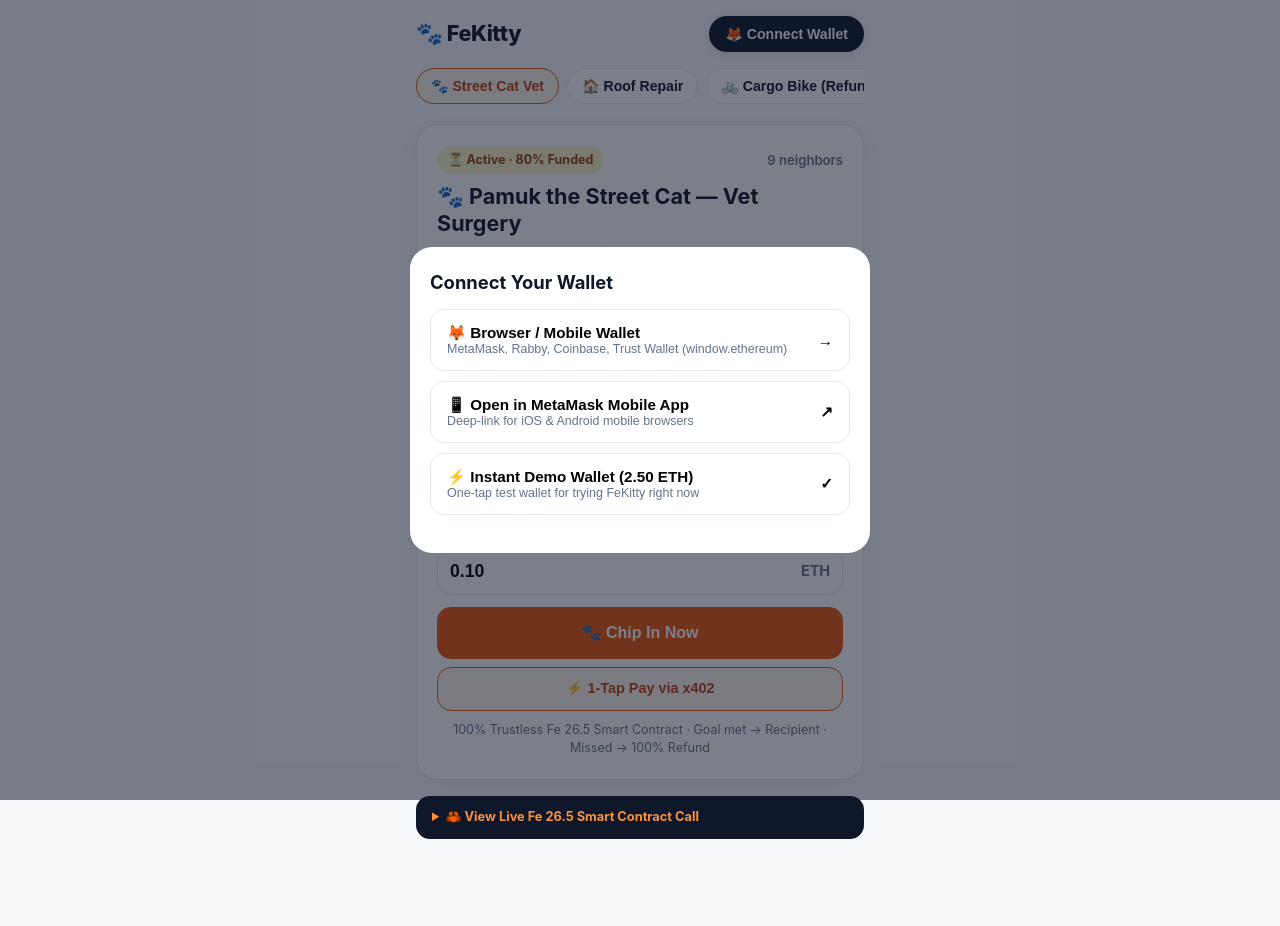
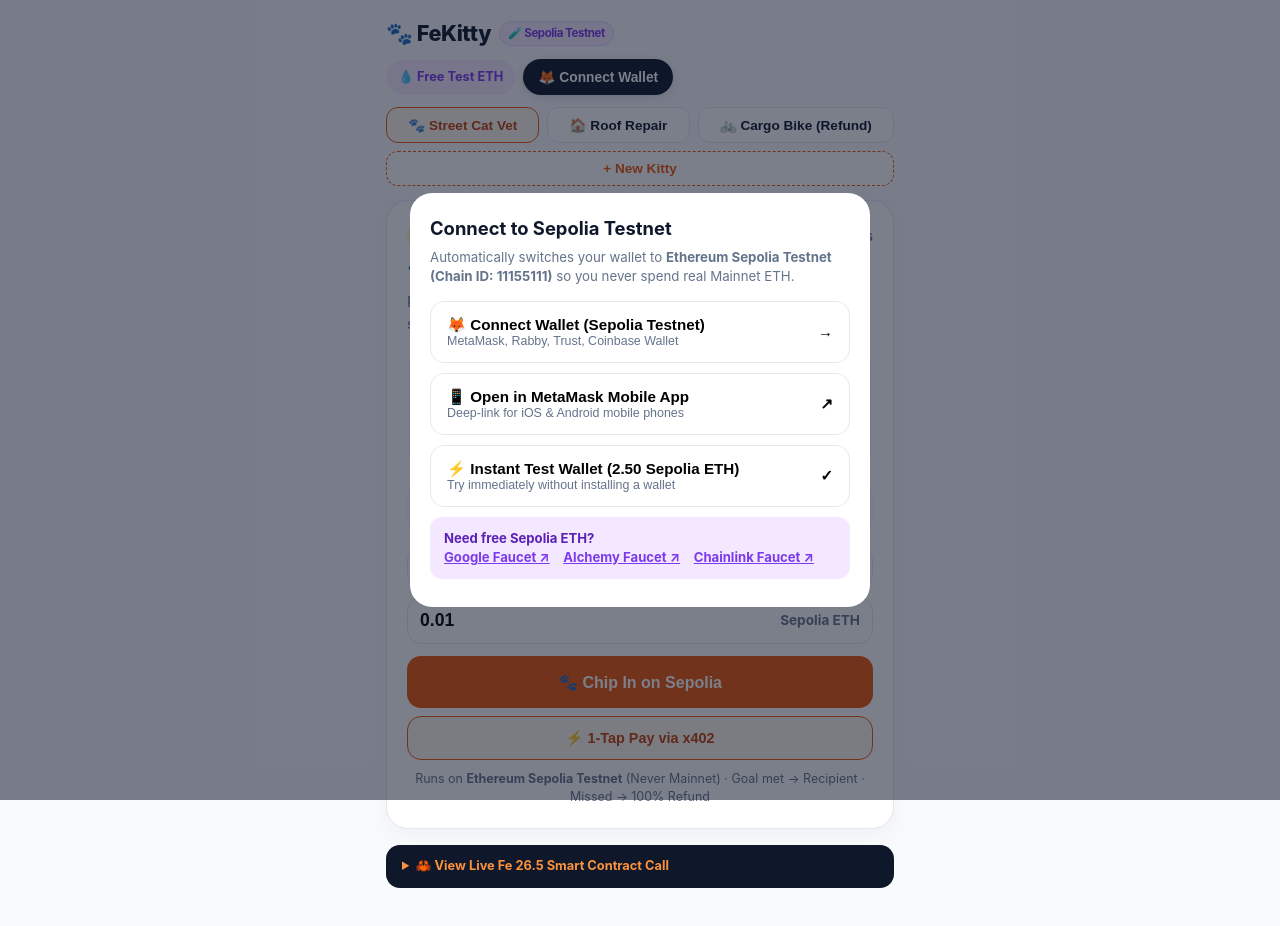
Before and after one commit to criticalsilence/cukka, a website: page fekitty.html in a window 1280 px wide. Both pictures are taken after a click on the button "⚡ 1-Tap Pay via x402". Before the commit the page ends 887 px from the top, so only its background shows below. Drawn offline with Linux system fonts and the light colour scheme.

Commit message:
Fix desktop category pills wrap and enforce Sepolia Testnet

```diff
--- a/fekitty.html
+++ b/fekitty.html
@@ -2,8 +2,8 @@
 <html lang="en">
 <head>
   <meta charset="UTF-8" />
-  <meta name="viewport" content="width=device-width, initial-scale=1.0, maximum-scale=1.0, user-scalable=no" />
-  <title>FeKitty 🐾 — Simple Community Money Pots</title>
+  <meta name="viewport" content="width=device-width, initial-scale=1.0" />
+  <title>FeKitty 🐾 — Simple Community Money Pots (Sepolia Testnet)</title>
   <style>
     :root {
       --bg: #F8FAFC;
@@ -18,6 +18,8 @@
       --success-soft: #DCFCE7;
       --refund: #2563EB;
       --refund-soft: #DBEAFE;
+      --testnet: #7C3AED;
+      --testnet-soft: #F3E8FF;
     }
     * {
       box-sizing: border-box;
@@ -31,17 +33,19 @@
       line-height: 1.45;
     }
     .app-shell {
-      max-width: 480px;
+      max-width: 540px;
       margin: 0 auto;
-      padding: 16px 16px 48px;
+      padding: 18px 16px 48px;
     }
+
     /* Top Header */
     .topbar {
       display: flex;
       justify-content: space-between;
       align-items: center;
+      flex-wrap: wrap;
       gap: 10px;
-      margin-bottom: 16px;
+      margin-bottom: 12px;
     }
     .brand {
       display: flex;
@@ -51,14 +55,40 @@
       font-weight: 800;
       letter-spacing: -0.02em;
     }
+    .network-tag {
+      font-size: 0.72rem;
+      font-weight: 700;
+      padding: 3px 8px;
+      border-radius: 999px;
+      background: var(--testnet-soft);
+      color: var(--testnet);
+      border: 1px solid #DDD6FE;
+    }
+    .top-actions {
+      display: flex;
+      align-items: center;
+      gap: 8px;
+    }
+    .faucet-link {
+      font-size: 0.8rem;
+      font-weight: 700;
+      color: var(--testnet);
+      text-decoration: none;
+      background: var(--testnet-soft);
+      padding: 8px 12px;
+      border-radius: 999px;
+    }
+    .faucet-link:hover {
+      text-decoration: underline;
+    }
     .connect-btn {
-      padding: 10px 16px;
+      padding: 10px 15px;
       border-radius: 999px;
       border: none;
       background: var(--text);
       color: #FFFFFF;
       font-weight: 700;
-      font-size: 0.88rem;
+      font-size: 0.86rem;
       cursor: pointer;
       display: flex;
       align-items: center;
@@ -79,29 +109,28 @@
       display: inline-block;
     }
 
-    /* Horizontal Scrollable Pills for Mobile */
+    /* Category Pills — Wraps cleanly so everything fits on Desktop & Mobile! */
     .pills-bar {
       display: flex;
+      flex-wrap: wrap;
       gap: 8px;
-      overflow-x: auto;
-      padding-bottom: 6px;
       margin-bottom: 14px;
-      scrollbar-width: none;
-    }
-    .pills-bar::-webkit-scrollbar {
-      display: none;
     }
     .pill-tab {
-      white-space: nowrap;
-      padding: 9px 14px;
-      border-radius: 999px;
+      flex: 1 1 auto;
+      text-align: center;
+      padding: 9px 12px;
+      border-radius: 12px;
       border: 1px solid var(--border);
       background: var(--surface);
       color: var(--text);
       font-weight: 600;
-      font-size: 0.88rem;
+      font-size: 0.85rem;
       cursor: pointer;
-      flex-shrink: 0;
+      transition: all 0.15s ease;
+    }
+    .pill-tab:hover {
+      border-color: var(--primary);
     }
     .pill-tab.active {
       background: var(--primary-soft);
@@ -110,16 +139,16 @@
       font-weight: 700;
     }
     .pill-new {
-      white-space: nowrap;
-      padding: 9px 14px;
-      border-radius: 999px;
-      border: 1px dashed var(--primary);
+      flex: 1 1 auto;
+      text-align: center;
+      padding: 9px 12px;
+      border-radius: 12px;
+      border: 1.5px dashed var(--primary);
       background: var(--surface);
       color: var(--primary);
       font-weight: 700;
-      font-size: 0.88rem;
+      font-size: 0.85rem;
       cursor: pointer;
-      flex-shrink: 0;
     }
 
     /* Main Card */
@@ -215,6 +244,7 @@
       display: flex;
       align-items: center;
       justify-content: space-between;
+      flex-wrap: wrap;
       gap: 8px;
       padding: 11px 14px;
       border-radius: 12px;
@@ -271,7 +301,8 @@
     .input-group span {
       font-weight: 700;
       color: var(--muted);
-      font-size: 0.9rem;
+      font-size: 0.85rem;
+      white-space: nowrap;
     }
 
     /* Touch-Friendly Primary Action Buttons */
@@ -309,6 +340,22 @@
       color: #fff;
     }
 
+    .tx-banner {
+      display: none;
+      margin-top: 10px;
+      padding: 10px 12px;
+      border-radius: 10px;
+      background: var(--success-soft);
+      color: #166534;
+      font-size: 0.82rem;
+      font-weight: 600;
+      word-break: break-all;
+    }
+    .tx-banner a {
+      color: #15803D;
+      font-weight: 800;
+    }
+
     /* Guarantee Footer Note */
     .trust-note {
       text-align: center;
@@ -339,7 +386,7 @@
       font-family: ui-monospace, SFMono-Regular, Menlo, monospace;
     }
 
-    /* Modals (Bottom-sheet style on mobile) */
+    /* Modals */
     .modal-backdrop {
       position: fixed;
       inset: 0;
@@ -370,8 +417,13 @@
       }
     }
     .modal-sheet h3 {
+      margin: 0 0 6px;
+      font-size: 1.15rem;
+    }
+    .modal-sub {
       margin: 0 0 14px;
-      font-size: 1.15rem;
+      font-size: 0.83rem;
+      color: var(--muted);
     }
     .wallet-option {
       width: 100%;
@@ -394,6 +446,19 @@
       color: var(--muted);
       font-size: 0.78rem;
     }
+    .faucet-box {
+      background: var(--testnet-soft);
+      border-radius: 12px;
+      padding: 12px 14px;
+      font-size: 0.82rem;
+      color: #5B21B6;
+      margin-top: 6px;
+    }
+    .faucet-box a {
+      color: var(--testnet);
+      font-weight: 700;
+      margin-right: 10px;
+    }
     .form-input {
       width: 100%;
       padding: 12px 14px;
@@ -406,15 +471,23 @@
 </head>
 <body>
   <div class="app-shell">
-    <!-- Top Bar with Wallet Connection -->
+    <!-- Top Bar with Sepolia Testnet Badge + Faucet + Connect Wallet -->
     <header class="topbar">
-      <div class="brand">🐾 FeKitty</div>
+      <div class="brand">
+        🐾 FeKitty
+        <span class="network-tag">🧪 Sepolia Testnet</span>
+      </div>
+      <div class="top-actions">
+        <a class="faucet-link" href="https://cloud.google.com/application/web3/faucet/ethereum/sepolia" target="_blank" rel="noopener">
+          💧 Free Test ETH
+        </a>
         <button id="walletBtn" class="connect-btn" onclick="openWalletModal()">
           🦊 Connect Wallet
         </button>
+      </div>
     </header>
 
-    <!-- Scrollable Kitty Pills -->
+    <!-- Wrapping Category Pills (All visible on Desktop & Mobile!) -->
     <nav class="pills-bar" id="pillsBar"></nav>
 
     <!-- Single Ultra-Simple Card -->
@@ -430,14 +503,14 @@
       <!-- Big Clear Progress -->
       <div class="progress-box">
         <div class="amount-headline">
-          <span id="raisedText" class="amount-big">0.40 ETH</span>
-          <span id="goalText" class="amount-goal">of 0.50 ETH goal (80%)</span>
+          <span id="raisedText" class="amount-big">0.04 ETH</span>
+          <span id="goalText" class="amount-goal">of 0.05 ETH goal (80%)</span>
         </div>
         <div class="progress-bar">
           <div id="progressFill" class="progress-fill" style="width: 80%"></div>
         </div>
         <div class="my-share">
-          <span id="myShareText">Your contribution: 0.10 ETH</span>
+          <span id="myShareText">Your share: 0.01 ETH</span>
           <span id="deadlineText">5 days left</span>
         </div>
       </div>
@@ -451,79 +524,105 @@
       <!-- Context-Aware Primary Action Area -->
       <div id="actionArea"></div>
 
+      <!-- Real Sepolia Tx Banner -->
+      <div id="txBanner" class="tx-banner"></div>
+
       <div class="trust-note">
-        100% Trustless Fe 26.5 Smart Contract · Goal met → Recipient · Missed → 100% Refund
+        Runs on <strong>Ethereum Sepolia Testnet</strong> (Never Mainnet) · Goal met → Recipient · Missed → 100% Refund
       </div>
     </main>
 
     <!-- Collapsible Fe 26.5 Contract Log for Judges -->
     <details class="fe-details">
       <summary>🦀 View Live Fe 26.5 Smart Contract Call</summary>
-      <code id="feLog">FeKitty::GetProgress {} -> (raised: 0.40 ETH, goal: 0.50 ETH, bps: 8000)</code>
+      <code id="feLog">FeKitty::GetProgress {} -> (raised: 0.04 ETH, goal: 0.05 ETH, bps: 8000)</code>
     </details>
   </div>
 
   <!-- Wallet Connection Modal -->
   <div id="walletModal" class="modal-backdrop" onclick="if(event.target===this)closeWalletModal()">
     <div class="modal-sheet">
-      <h3>Connect Your Wallet</h3>
+      <h3>Connect to Sepolia Testnet</h3>
+      <p class="modal-sub">Automatically switches your wallet to <strong>Ethereum Sepolia Testnet (Chain ID: 11155111)</strong> so you never spend real Mainnet ETH.</p>
+
       <button class="wallet-option" onclick="connectInjectedWallet()">
         <div>
-          🦊 Browser / Mobile Wallet
-          <small>MetaMask, Rabby, Coinbase, Trust Wallet (window.ethereum)</small>
+          🦊 Connect Wallet (Sepolia Testnet)
+          <small>MetaMask, Rabby, Trust, Coinbase Wallet</small>
         </div>
         <span>→</span>
       </button>
+
       <button class="wallet-option" onclick="openInMetaMaskMobile()">
         <div>
           📱 Open in MetaMask Mobile App
-          <small>Deep-link for iOS & Android mobile browsers</small>
+          <small>Deep-link for iOS & Android mobile phones</small>
         </div>
         <span>↗</span>
       </button>
+
       <button class="wallet-option" onclick="connectDemoWallet()">
         <div>
-          ⚡ Instant Demo Wallet (2.50 ETH)
-          <small>One-tap test wallet for trying FeKitty right now</small>
+          ⚡ Instant Test Wallet (2.50 Sepolia ETH)
+          <small>Try immediately without installing a wallet</small>
         </div>
         <span>✓</span>
       </button>
+
       <button id="disconnectBtn" class="wallet-option" style="display:none; color:#DC2626;" onclick="disconnectWallet()">
         <div>Disconnect Wallet</div>
         <span>✕</span>
       </button>
+
+      <div class="faucet-box">
+        <strong>Need free Sepolia ETH?</strong><br/>
+        <a href="https://cloud.google.com/application/web3/faucet/ethereum/sepolia" target="_blank" rel="noopener">Google Faucet ↗</a>
+        <a href="https://www.alchemy.com/faucets/ethereum-sepolia" target="_blank" rel="noopener">Alchemy Faucet ↗</a>
+        <a href="https://faucets.chain.link/sepolia" target="_blank" rel="noopener">Chainlink Faucet ↗</a>
+      </div>
     </div>
   </div>
 
   <!-- Create New Kitty Modal -->
   <div id="createModal" class="modal-backdrop" onclick="if(event.target===this)closeCreateModal()">
     <form class="modal-sheet" onsubmit="createKitty(event)">
-      <h3>+ Start a New Kitty (30 Seconds)</h3>
+      <h3>+ Start a New Kitty (Sepolia Testnet)</h3>
       <input id="newTitle" class="form-input" placeholder="What is this for? (e.g., Street Cat Vet Bill)" required />
       <input id="newRecipient" class="form-input" placeholder="Recipient Name (e.g., Moda Vet Clinic)" required />
-      <input id="newAddr" class="form-input" placeholder="Recipient Wallet (0x...)" value="0x88F1c2D9E0A4b5C6d7E8F90123456789AbCdEf12" required />
-      <input id="newGoal" class="form-input" type="number" step="0.05" min="0.05" placeholder="Target ETH (e.g., 0.50)" value="0.50" required />
+      <input id="newAddr" class="form-input" placeholder="Recipient Sepolia Wallet (0x...)" value="0x71BF2B94a47d88E3A1f7c9D24E6F1B0C9e4A3F8D" required />
+      <input id="newGoal" class="form-input" type="number" step="0.01" min="0.01" placeholder="Target Sepolia ETH (e.g., 0.05)" value="0.05" required />
       <button type="submit" class="btn-main btn-chip">Create Kitty Pot</button>
     </form>
   </div>
 
   <script>
+    // Sepolia Testnet Chain Configuration (Chain ID 11155111 = 0xaa36a7)
+    const SEPOLIA_CHAIN_ID = '0xaa36a7';
+    const SEPOLIA_PARAMS = {
+      chainId: SEPOLIA_CHAIN_ID,
+      chainName: 'Ethereum Sepolia Testnet',
+      nativeCurrency: { name: 'Sepolia ETH', symbol: 'ETH', decimals: 18 },
+      rpcUrls: ['https://ethereum-sepolia-rpc.publicnode.com'],
+      blockExplorerUrls: ['https://sepolia.etherscan.io']
+    };
+
+    // Testnet-friendly small ETH amounts (0.01 - 0.05 Sepolia ETH) so faucet ETH is plenty!
     const kitties = [
       {
         id: 1,
         emoji: '🐾',
         shortName: 'Street Cat Vet',
         title: 'Pamuk the Street Cat — Vet Surgery',
-        story: 'Pooling with neighbors for Pamuk’s paw surgery at Moda Vet Clinic.',
+        story: 'Pooling with neighbors on Sepolia Testnet for Pamuk’s paw surgery at Moda Vet Clinic.',
         recipientName: 'Moda Vet Clinic',
         recipientAddress: '0x71BF2B94a47d88E3A1f7c9D24E6F1B0C9e4A3F8D',
-        goalEth: 0.50,
-        raisedEth: 0.40,
-        myContributionEth: 0.10,
+        goalEth: 0.05,
+        raisedEth: 0.04,
+        myContributionEth: 0.01,
         deadlineLabel: '5 days left',
         expired: false,
         settled: false,
-        contributorsCount: 9
+        contributorsCount: 4
       },
       {
         id: 2,
@@ -533,34 +632,34 @@
         story: 'Shared building roof repair before winter rains. Target is 100% reached!',
         recipientName: 'Master Roofing Co.',
         recipientAddress: '0x94A2c8E1104B3f792D1a7A0019c85E2B411081C0',
-        goalEth: 1.00,
-        raisedEth: 1.00,
-        myContributionEth: 0.20,
+        goalEth: 0.10,
+        raisedEth: 0.10,
+        myContributionEth: 0.02,
         deadlineLabel: 'Goal Reached!',
         expired: false,
         settled: false,
-        contributorsCount: 8
+        contributorsCount: 5
       },
       {
         id: 3,
         emoji: '🚲',
         shortName: 'Cargo Bike (Refund)',
         title: 'Shared Courtyard Cargo Bike',
-        story: 'Deadline passed before reaching the 0.80 ETH goal. Everyone can claim a 100% refund.',
+        story: 'Deadline passed before reaching the 0.08 ETH goal. Everyone can claim a 100% refund.',
         recipientName: 'GreenCycle Shop',
         recipientAddress: '0x38E1F09c72B4a5D6E8f1029384756AbcDeF099B4',
-        goalEth: 0.80,
-        raisedEth: 0.35,
-        myContributionEth: 0.15,
+        goalEth: 0.08,
+        raisedEth: 0.03,
+        myContributionEth: 0.01,
         deadlineLabel: 'Deadline Passed',
         expired: true,
         settled: false,
-        contributorsCount: 4
+        contributorsCount: 3
       }
     ];
 
     let selectedId = 1;
-    let chipAmount = '0.10';
+    let chipAmount = '0.01';
     let wallet = {
       connected: false,
       mode: 'none',
@@ -591,14 +690,45 @@
       document.getElementById('createModal').classList.remove('open');
     }
 
+    async function switchToSepolia() {
+      if (typeof window.ethereum === 'undefined') return false;
+      try {
+        await window.ethereum.request({
+          method: 'wallet_switchEthereumChain',
+          params: [{ chainId: SEPOLIA_CHAIN_ID }]
+        });
+        return true;
+      } catch (switchError) {
+        if (switchError.code === 4902) {
+          try {
+            await window.ethereum.request({
+              method: 'wallet_addEthereumChain',
+              params: [SEPOLIA_PARAMS]
+            });
+            return true;
+          } catch (_) {
+            return false;
+          }
+        }
+        return false;
+      }
+    }
+
     async function connectInjectedWallet() {
       if (typeof window.ethereum === 'undefined') {
-        alert('No browser wallet detected on this device. You can tap "Open in MetaMask Mobile App" or use the "Instant Demo Wallet (2.50 ETH)"!');
+        alert('No browser wallet detected. Tap "Open in MetaMask Mobile App" or choose "Instant Test Wallet"!');
         return;
       }
       try {
         const accounts = await window.ethereum.request({ method: 'eth_requestAccounts' });
-        if (accounts && accounts.length > 0) {
+        if (!accounts || accounts.length === 0) return;
+
+        // Enforce Sepolia Testnet (Never Mainnet!)
+        const switched = await switchToSepolia();
+        if (!switched) {
+          alert('Please approve switching to Ethereum Sepolia Testnet in your wallet so you do not use Mainnet.');
+        }
+
         const addr = accounts[0];
         let balEth = 0.0;
         try {
@@ -608,6 +738,7 @@
           });
           balEth = parseInt(hexBal, 16) / 1e18;
         } catch (_) {}
+
         wallet = {
           connected: true,
           mode: 'web3',
@@ -616,7 +747,6 @@
         };
         closeWalletModal();
         render();
-        }
       } catch (err) {
         alert('Wallet connection canceled.');
       }
@@ -659,13 +789,13 @@
       const wBtn = document.getElementById('walletBtn');
       if (wallet.connected) {
         wBtn.className = 'connect-btn connected';
-        wBtn.innerHTML = `<span class="dot"></span> ${shortAddr(wallet.address)} · ${wallet.balanceEth.toFixed(2)} ETH`;
+        wBtn.innerHTML = `<span class="dot"></span> ${shortAddr(wallet.address)} · ${wallet.balanceEth.toFixed(3)} Sepolia ETH`;
       } else {
         wBtn.className = 'connect-btn';
         wBtn.innerHTML = `🦊 Connect Wallet`;
       }
 
-      // Pills bar
+      // Wrapping Category Pills
       document.getElementById('pillsBar').innerHTML = kitties.map(item => `
         <button class="pill-tab ${item.id === k.id ? 'active' : ''}" onclick="selectKitty(${item.id})">
           ${item.emoji} ${item.shortName}
@@ -693,7 +823,7 @@
       document.getElementById('kittyStory').textContent = k.story;
 
       document.getElementById('raisedText').textContent = `${k.raisedEth.toFixed(2)} ETH`;
-      document.getElementById('goalText').textContent = `of ${k.goalEth.toFixed(2)} ETH (${pct}%)`;
+      document.getElementById('goalText').textContent = `of ${k.goalEth.toFixed(2)} Sepolia ETH (${pct}%)`;
       document.getElementById('progressFill').style.width = `${Math.min(100, pct)}%`;
       document.getElementById('myShareText').textContent = `Your share: ${k.myContributionEth.toFixed(2)} ETH`;
       document.getElementById('deadlineText').textContent = k.deadlineLabel;
@@ -706,14 +836,14 @@
       if (k.settled) {
         area.innerHTML = `
           <button class="btn-main btn-release" disabled>
-            ✅ ${k.raisedEth.toFixed(2)} ETH Released to ${k.recipientName}
+            ✅ ${k.raisedEth.toFixed(2)} Sepolia ETH Released to ${k.recipientName}
           </button>
         `;
       } else if (k.expired && !goalMet) {
         if (k.myContributionEth > 0) {
           area.innerHTML = `
             <button class="btn-main btn-refund" onclick="claimRefund()">
-              ⏪ Claim 100% Refund (${k.myContributionEth.toFixed(2)} ETH)
+              ⏪ Claim 100% Refund (${k.myContributionEth.toFixed(2)} Sepolia ETH)
             </button>
           `;
         } else {
@@ -726,22 +856,22 @@
       } else if (goalMet) {
         area.innerHTML = `
           <button class="btn-main btn-release" onclick="releaseFunds()">
-            🎉 Release ${k.raisedEth.toFixed(2)} ETH to ${k.recipientName}
+            🎉 Release ${k.raisedEth.toFixed(2)} Sepolia ETH to ${k.recipientName}
           </button>
         `;
       } else {
         area.innerHTML = `
           <div class="presets">
-            <button class="preset-btn ${chipAmount==='0.05'?'selected':''}" onclick="setPreset('0.05')">0.05 ETH</button>
-            <button class="preset-btn ${chipAmount==='0.10'?'selected':''}" onclick="setPreset('0.10')">0.10 ETH</button>
-            <button class="preset-btn ${chipAmount==='0.25'?'selected':''}" onclick="setPreset('0.25')">0.25 ETH</button>
+            <button class="preset-btn ${chipAmount==='0.005'?'selected':''}" onclick="setPreset('0.005')">0.005 ETH</button>
+            <button class="preset-btn ${chipAmount==='0.01'?'selected':''}" onclick="setPreset('0.01')">0.01 ETH</button>
+            <button class="preset-btn ${chipAmount==='0.02'?'selected':''}" onclick="setPreset('0.02')">0.02 ETH</button>
           </div>
           <div class="input-group">
-            <input id="amountInput" type="number" step="0.01" min="0.01" value="${chipAmount}" oninput="chipAmount=this.value" />
-            <span>ETH</span>
+            <input id="amountInput" type="number" step="0.005" min="0.001" value="${chipAmount}" oninput="chipAmount=this.value" />
+            <span>Sepolia ETH</span>
           </div>
           <button class="btn-main btn-chip" onclick="chipIn(false)">
-            🐾 Chip In Now
+            🐾 Chip In on Sepolia
           </button>
           <button class="btn-main btn-x402" onclick="chipIn(true)">
             ⚡ 1-Tap Pay via x402
@@ -752,14 +882,21 @@
 
     function selectKitty(id) {
       selectedId = id;
+      document.getElementById('txBanner').style.display = 'none';
       render();
     }
 
     async function ensureWalletReady() {
       if (!wallet.connected) {
-        // Automatically connect Demo Wallet on first tap or open modal if user prefers
         openWalletModal();
         return false;
+      }
+      if (wallet.mode === 'web3' && typeof window.ethereum !== 'undefined') {
+        const chainId = await window.ethereum.request({ method: 'eth_chainId' });
+        if (chainId !== SEPOLIA_CHAIN_ID) {
+          const ok = await switchToSepolia();
+          if (!ok) return false;
+        }
       }
       return true;
     }
@@ -770,19 +907,28 @@
       const amt = parseFloat(chipAmount);
       if (isNaN(amt) || amt <= 0) return;
 
-      // If connected with real MetaMask wallet, prompt real signature / tx confirmation
+      const banner = document.getElementById('txBanner');
+
       if (wallet.mode === 'web3' && typeof window.ethereum !== 'undefined') {
         try {
-          const msg = `FeKitty Contribute ${amt} ETH to "${k.title}" (Recipient: ${k.recipientAddress})`;
-          await window.ethereum.request({
-            method: 'personal_sign',
-            params: [msg, wallet.address]
+          const weiHex = '0x' + Math.round(amt * 1e18).toString(16);
+          const txHash = await window.ethereum.request({
+            method: 'eth_sendTransaction',
+            params: [{
+              from: wallet.address,
+              to: k.recipientAddress,
+              value: weiHex
+            }]
           });
+          banner.style.display = 'block';
+          banner.innerHTML = `✅ Sepolia Testnet Tx Sent: <a href="https://sepolia.etherscan.io/tx/${txHash}" target="_blank" rel="noopener">View on Sepolia Etherscan ↗</a>`;
         } catch (e) {
           return;
         }
       } else {
         wallet.balanceEth = Math.max(0, Number((wallet.balanceEth - amt).toFixed(4)));
+        banner.style.display = 'block';
+        banner.innerHTML = `✅ Contributed ${amt} Sepolia ETH (Demo Testnet Mode)`;
       }
 
       k.raisedEth = Number((k.raisedEth + amt).toFixed(4));
@@ -791,7 +937,7 @@
 
       const tag = viaX402 ? '0x402a9f81c3 (x402)' : '0x0';
       document.getElementById('feLog').textContent =
-        `FeKitty::Contribute { receipt_tag: ${tag} } [value: wei(${Math.round(amt * 1e18)})] -> new_total: ${k.raisedEth.toFixed(2)} ETH`;
+        `FeKitty::Contribute { receipt_tag: ${tag} } [value: wei(${Math.round(amt * 1e18)})] -> new_total: ${k.raisedEth.toFixed(3)} Sepolia ETH`;
       render();
     }
 
@@ -829,9 +975,9 @@
       const newPot = {
         id: Date.now(),
         emoji: '🤝',
-        shortName: title.slice(0, 16),
+        shortName: title.slice(0, 14),
         title,
-        story: 'Community money pot deployed via Fe 26.5 minimal proxy clone.',
+        story: 'Community money pot deployed on Sepolia Testnet via Fe 26.5 clone.',
         recipientName,
         recipientAddress,
         goalEth,
```
Lines whose indentation alone changed are shown as unchanged.
